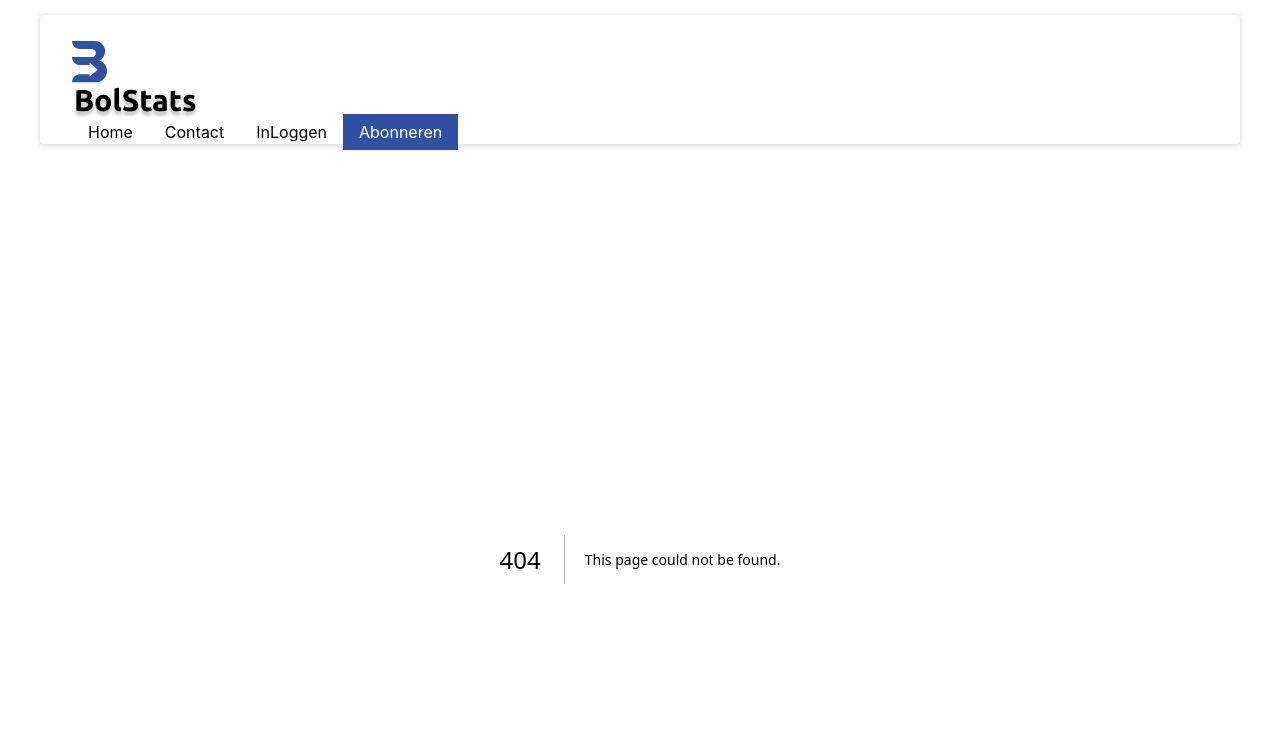
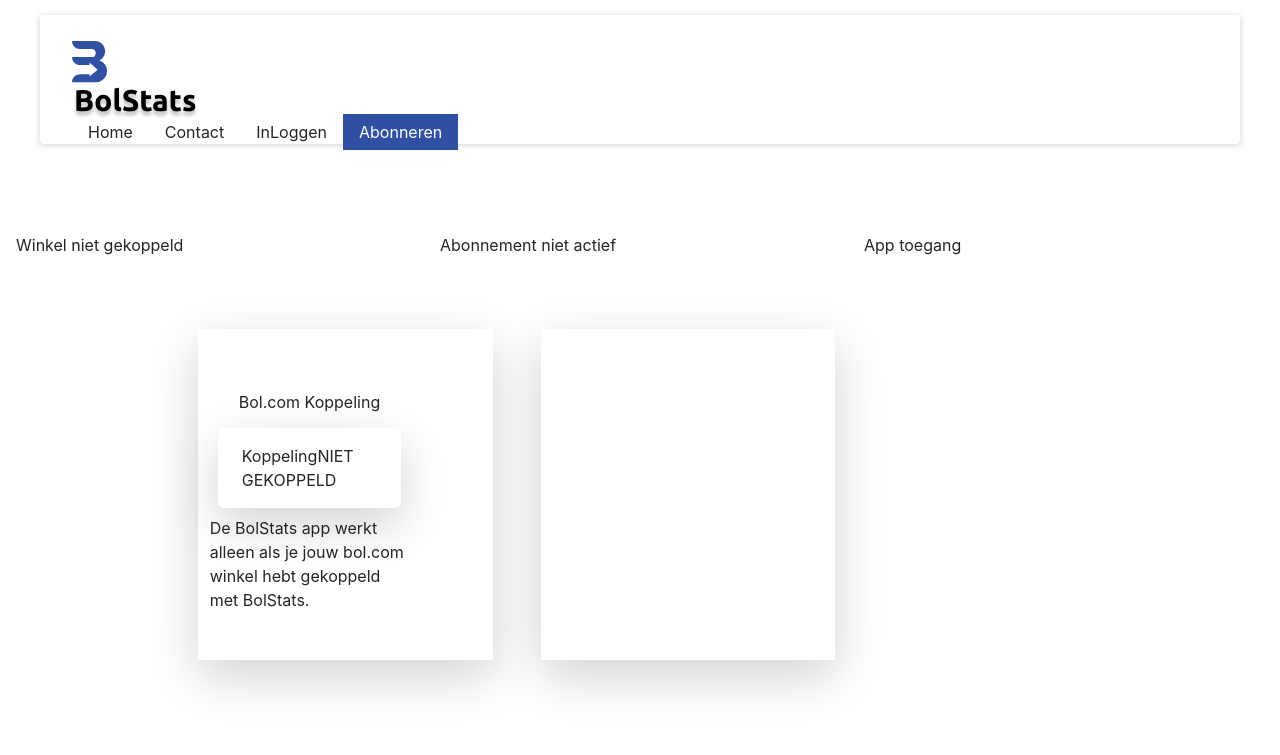
Before and after one commit to stechx1/bolstat, a Next.js app: page /userDashboard in a window 1280 px wide. Before the commit this address had no page. Shown: the top 755 px of the page. Built offline with nearby package versions, Linux system fonts and the light colour scheme.

Commit message:
Dashboard Started

```diff
--- /dev/null
+++ b/components/DashboardBox.js
@@ -0,0 +1,12 @@
+import React from 'react'
+
+const DashboardBox = ({line1, line2}) => {
+  return (
+    <div className='flex justify-between shadow-lg rounded px-4 py-3'>
+      <span>{line1}</span>
+      <span>{line2}</span>
+    </div>
+  )
+}
+
+export default DashboardBox
--- a/pages/subscribeCompleted.js
+++ b/pages/subscribeCompleted.js
@@ -3,7 +3,7 @@
 
 const SubscribeCompleted = () => {
     return (
-        <div className='flex items-center justify-center my-3'>
+        <div className='flex items-center justify-center my-5'>
             <div className={`flex flex-col rounded-lg w-[607px] text-white px-28 ${styles.shadow} ${styles.gradientBG}`}>
                 <h1 className='my-4 font-bold text-xl underline text-center'>Abonnement geactiveerd</h1>
                 <div className='flex flex-col gap-4'>
--- /dev/null
+++ b/pages/userDashboard.js
@@ -0,0 +1,55 @@
+import React from 'react'
+import DashboardBox from '../components/DashboardBox'
+
+const UserDashboard = () => {
+    return (
+        <>
+            <div className="mx-3">
+                <div className="row flex justify-between">
+                    <div className="col-md-4 col-sm-12 flex flex-col ">
+                        <div className='flex gap-4 items-center justify-center md:my-0 my-4'>
+                            <img src="/Images/bell.png" alt="bell" className='bg-[#C03C3C] pt-[12px] pb-[12px] pl-[18px] pr-[18px] rounded-full' />
+                            <span>Winkel niet gekoppeld</span>
+                        </div>
+
+                    </div>
+                    <div className="col-md-4 col-sm-12 flex gap-4 items-center justify-center md:my-0 my-4">
+                        <img src="/Images/bell.png" alt="bell" className='bg-[#C03C3C] pt-[12px] pb-[12px] pl-[18px] pr-[18px] rounded-full' />
+                        <span>Abonnement niet actief</span>
+                    </div>
+                    <div className="col-md-4 col-sm-12 flex gap-4 items-center justify-center md:my-0 my-4">
+                        <img src="/Images/bell.png" alt="bell" className='bg-[#C03C3C] pt-[12px] pb-[12px] pl-[18px] pr-[18px] rounded-full' />
+                        <span>App toegang</span>
+                    </div>
+                </div>
+            </div>
+
+            <div className="container my-5">
+                <div className="row gap-5">
+                    <div className="col-md-4 w-[390px] h-[596px] shadow-lg d-flex flex-col justify-between py-5">
+                        <div className=''>
+                            <h1 className='text-[16px] font-bold text-center my-3'>Bol.com Koppeling</h1>
+                            <div className='my-2 mx-2'>
+                                <DashboardBox line1={"Koppeling"} line2="NIET GEKOPPELD" />
+                            </div>
+                            <div className='px-10 text-left'>
+                                <span className='text-[#8C8C8C]'>De BolStats app werkt alleen als je jouw bol.com winkel hebt gekoppeld met BolStats.</span>
+                            </div>
+                        </div>
+                        <div className='flex justify-center items-center'>
+                            <button className='w-[283.47px] h-[46px] bg-[#3051A3] rounded-xl text-white'>Koppelen</button>
+                        </div>
+                    </div>
+                    <div className="col-md-4 w-[390px] h-[596px] shadow-lg">
+
+                    </div>
+                    <div className="col-md-4 w-[390px] h-[596px] shadow-lg">
+
+                    </div>
+                </div>
+            </div>
+        </>
+    )
+}
+
+export default UserDashboard
```
Also changed, not shown: public/Images/bell.png (added).
